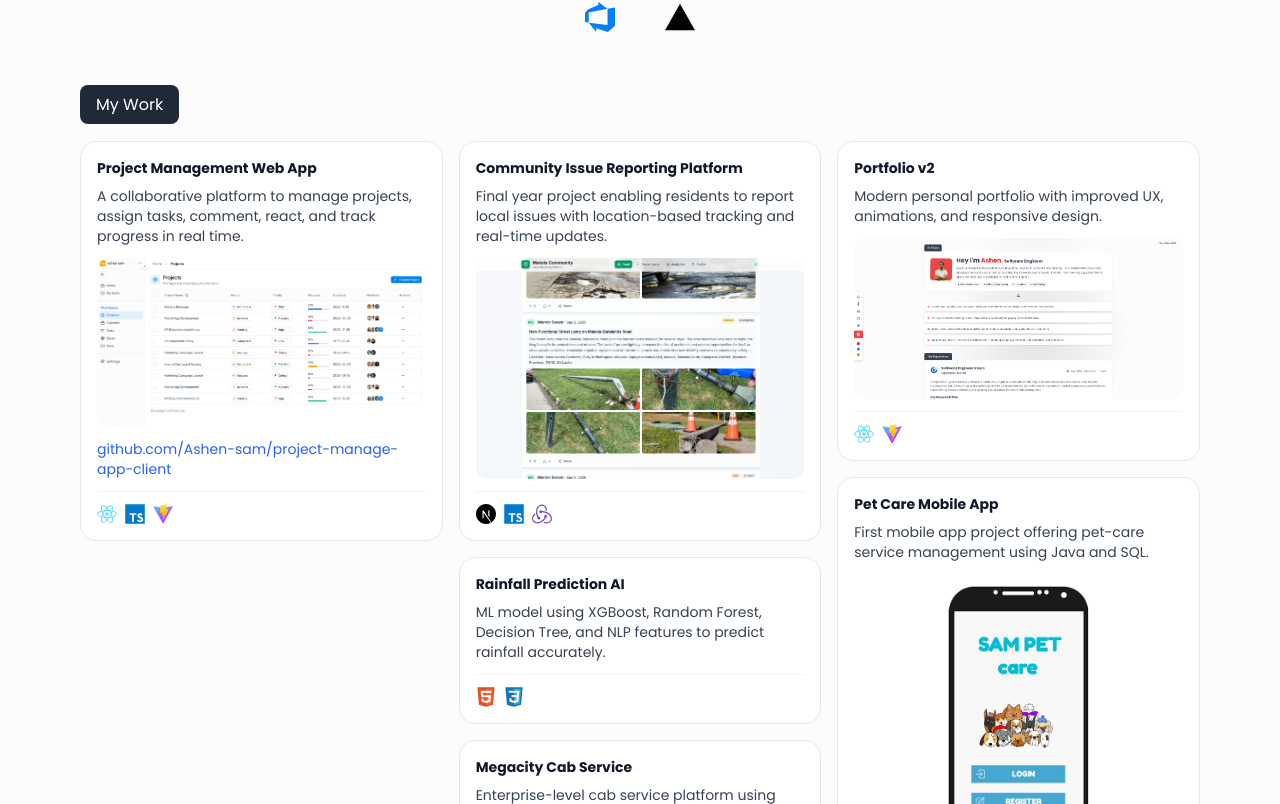
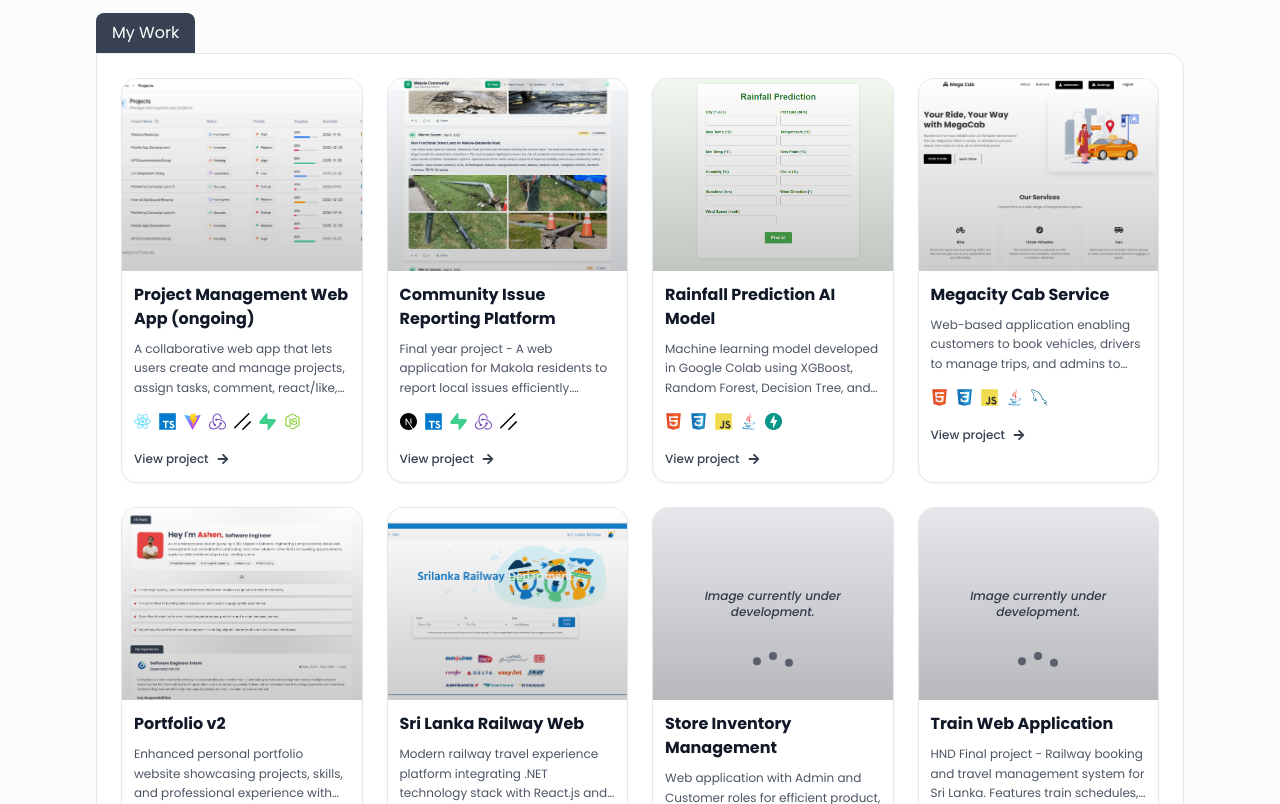
Before and after one commit to Ashen-sam/AshenSam-Portfolio-v2, a React (Vite) app: page / in a window 1280 px wide. Shown: the part 1096-1900 px from the top of the page. Built offline with nearby package versions, Linux system fonts and the light colour scheme; a web font is replaced by a local one.

Commit message:
feat : projects updated

```diff
--- a/src/components/projects/index.jsx
+++ b/src/components/projects/index.jsx
@@ -1,5 +1,5 @@
 import { motion } from "framer-motion";
-import { FaJava } from "react-icons/fa";
+import { FaArrowRight, FaJava } from "react-icons/fa";
 import {
     SiAzuredevops,
     SiCss3,
@@ -17,25 +17,24 @@ import {
     SiTypescript,
     SiVercel
 } from "react-icons/si";
+import image4 from '../../../public/cab.png';
+import image10 from '../../../public/image10.png';
+import image11 from '../../../public/image11.png';
+import image12 from '../../../public/image12.png';
+import image6 from '../../../public/image6.png';
+import image7 from '../../../public/image7.png';
+import image8 from '../../../public/image8.png';
+import image9 from '../../../public/image9.png';
+import image1 from '../../../public/Screenshot 2025-11-13 084737.png';
+import image2 from '../../../public/Screenshot 2025-11-13 085928.png';
 
 import { UseProjects } from "../hooks/useProjects";
 import { TechIcons } from "../TechIcons";
 import { useTheme } from "../ThemeContext";
 
-// images
-import image1 from "../../../public/Screenshot 2025-11-13 084737.png";
-import image2 from "../../../public/Screenshot 2025-11-13 085928.png";
-import image4 from "../../../public/cab.png";
-import image7 from "../../../public/image7.png";
-import image8 from "../../../public/image8.png";
-import image9 from "../../../public/image9.png";
-import image10 from "../../../public/image10.png";
-import image11 from "../../../public/image11.png";
-import image12 from "../../../public/image12.png";
-
 export default function Projects() {
-    const { cardVariants, containerVariants } = UseProjects();
-    const { theme } = useTheme();
+    const { cardVariants, containerVariants } = UseProjects()
+    const { theme } = useTheme()
 
     const techIcons = [
         <SiReact color="#61DAFB" />,
@@ -43,75 +42,137 @@ export default function Projects() {
         <SiTailwindcss color="#38B2AC" />,
         <SiRedux color="#764ABC" />,
         <SiSupabase color="#3ECF8E" />,
-        <SiShadcnui className="dark:text-gray-100" />,
+        <SiShadcnui className="dark:text-gray-100 text-[#000000]" />,
         <SiJavascript color="#F7DF1E" />,
         <SiHtml5 color="#E34F26" />,
         <SiCss3 color="#1572B6" />,
         <SiPostman color="#FF6C37" />,
         <FaJava color="#007396" />,
-        <SiNextdotjs className="dark:text-gray-100" />,
+        <SiNextdotjs className="dark:text-gray-100 text-[#000000]" />,
         <SiMui color="#007FFF" />,
-        <SiGithub />,
+        <SiGithub color="#764ABC" />,
         <SiAzuredevops color="#007FFF" />,
-        <SiVercel />
+        <SiVercel className="dark:text-gray-100 text-[#000000]" />
     ];
 
     const projects = [
         {
+            id: 0,
+            title: "Project Management Web App (ongoing)",
+            description: "A collaborative web app that lets users create and manage projects, assign tasks, comment, react/like, and follow progress in real time.",
+            icons: [TechIcons[0].svg, TechIcons[1].svg, TechIcons[2].svg, TechIcons[3].svg, TechIcons[10].svg, TechIcons[11].svg, TechIcons[22].svg],
+            tags: ["Full Stack", "Project Management"],
+            image: image1,
+            link: 'https://github.com/Ashen-sam/project-manage-app-client'
+        },
+        {
             id: 1,
-            title: "Project Management Web App",
-            description:
-                "A collaborative platform to manage projects, assign tasks, comment, react, and track progress in real time.",
-            icons: [TechIcons[0].svg, TechIcons[1].svg, TechIcons[2].svg],
-            image: image1,
-            link: "https://github.com/Ashen-sam/project-manage-app-client",
-            showImage: true
+            title: "Community Issue Reporting Platform",
+            description: "Final year project - A web application for Makola residents to report local issues efficiently. Features real-time updates, secure authentication, and location-based reporting with photo uploads.",
+            icons: [TechIcons[9].svg, TechIcons[1].svg, TechIcons[11].svg, TechIcons[3].svg, TechIcons[10].svg],
+            tags: ["Final Year Project", "Full Stack"],
+            image: image2,
+            link: 'https://github.com/Ashen-sam/makola-web-application'
         },
         {
             id: 2,
-            title: "Community Issue Reporting Platform",
-            description:
-                "Final year project enabling residents to report local issues with location-based tracking and real-time updates.",
-            icons: [TechIcons[9].svg, TechIcons[1].svg, TechIcons[3].svg],
-            image: image2,
-            showImage: true
+            title: "Rainfall Prediction AI Model",
+            description: "Machine learning model developed in Google Colab using XGBoost, Random Forest, Decision Tree, and NLP features to predict rainfall with optimized accuracy.",
+            icons: [TechIcons[6].svg, TechIcons[7].svg, TechIcons[8].svg, TechIcons[13].svg, TechIcons[15].svg],
+            tags: ["Machine Learning", "AI"],
+            image: image11,
+            link: 'https://github.com/Ashen-sam/rainfall-prediction-model'
         },
         {
             id: 3,
-            title: "Rainfall Prediction AI",
-            description:
-                "ML model using XGBoost, Random Forest, Decision Tree, and NLP features to predict rainfall accurately.",
-            icons: [TechIcons[6].svg, TechIcons[7].svg],
-            image: image11,
-            showImage: false
+            title: "Megacity Cab Service",
+            description: "Web-based application enabling customers to book vehicles, drivers to manage trips, and admins to oversee operations. Built with JSP, Servlets, and MySQL on Apache Tomcat.",
+            icons: [TechIcons[6].svg, TechIcons[7].svg, TechIcons[8].svg, TechIcons[13].svg, TechIcons[14].svg],
+            tags: ["Full Stack", "Enterprise"],
+            image: image4,
+            link: 'https://github.com/Ashen-sam/java-web-mega-city-cab'
+        },
+        {
+            id: 12,
+            title: "Portfolio v2",
+            description: "Enhanced personal portfolio website showcasing projects, skills, and professional experience with modern design and improved user experience.",
+            icons: [TechIcons[0].svg, TechIcons[2].svg, TechIcons[4].svg, TechIcons[19].svg],
+            tags: ["Portfolio", "Current"],
+            image: image8,
+            link: 'https://github.com/Ashen-sam/AshenSam-Portfolio-v2'
+        },
+        {
+            id: 6,
+            title: "Sri Lanka Railway Web",
+            description: "Modern railway travel experience platform integrating .NET technology stack with React.js and Tailwind CSS for smooth and scalable user interactions.",
+            icons: [TechIcons[0].svg, TechIcons[4].svg, TechIcons[2].svg, TechIcons[17].svg, TechIcons[5].svg],
+            tags: ["Full Stack", "Modern Web"],
+            image: image10,
+            link: ''
         },
         {
             id: 4,
-            title: "Megacity Cab Service",
-            description:
-                "Enterprise-level cab service platform using JSP, Servlets, and MySQL.",
-            icons: [TechIcons[13].svg],
-            image: image4,
-            showImage: false
+            title: "Store Inventory Management",
+            description: "Web application with Admin and Customer roles for efficient product, order, and inventory management. Developed using JSP, Servlets, and MySQL.",
+            icons: [TechIcons[6].svg, TechIcons[7].svg, TechIcons[8].svg, TechIcons[13].svg, TechIcons[14].svg],
+            tags: ["Full Stack", "Management System"],
+            link: 'https://github.com/Ashen-sam/store-inventory-management-web-app'
         },
         {
             id: 5,
-            title: "Portfolio v2",
-            description:
-                "Modern personal portfolio with improved UX, animations, and responsive design.",
-            icons: [TechIcons[0].svg, TechIcons[2].svg],
-            image: image8,
-            showImage: true
+            title: "Train Web Application",
+            description: "HND Final project - Railway booking and travel management system for Sri Lanka. Features train schedules, seat reservations, and booking management built with PHP and MySQL.",
+            icons: [TechIcons[6].svg, TechIcons[7].svg, TechIcons[8].svg, TechIcons[16].svg, TechIcons[14].svg],
+            tags: ["Final Project", "Full Stack"],
+            link: 'https://github.com/Ashen-sam/final-Project'
         },
         {
-            id: 6,
+            id: 7,
+            title: "4You-Shop Web",
+            description: "E-commerce platform with frontend implementation using HTML, CSS, and JavaScript, backed by PHP and MySQL for complete end-to-end web development.",
+            icons: [TechIcons[6].svg, TechIcons[7].svg, TechIcons[8].svg, TechIcons[16].svg, TechIcons[14].svg],
+            tags: ["E-commerce", "Full Stack"],
+            link: "https://github.com/Ashen-sam/4You-shop"
+        },
+        {
+            id: 8,
             title: "Pet Care Mobile App",
-            description:
-                "First mobile app project offering pet-care service management using Java and SQL.",
-            icons: [TechIcons[20].svg],
+            description: "First mobile application project with two user types: customers and pet-care providers. Offers practical pet care service management built with Java and SQL.",
+            icons: [TechIcons[20].svg, TechIcons[13].svg, TechIcons[21].svg],
+            tags: ["Mobile", "First Project"],
             image: image7,
-            showImage: true
-        }
+            link: 'https://github.com/Ashen-sam/PET-CARE-APP'
+        },
+        {
+            id: 9,
+            title: "Apple Store Desktop App",
+            description: "GUI desktop application for cashier, manager, and product/stock management operations. Developed using Java and Java Swing with focus on functionality.",
+            icons: [TechIcons[13].svg, TechIcons[21].svg],
+            tags: ["Desktop", "Management"],
+            image: image9,
+            link: "https://github.com/Ashen-sam/APPPLE-ISTORES"
+        },
+        {
+            id: 10,
+            title: "Portfolio v1",
+            description: "Personal web portfolio using React JS, pure CSS, Framer Motion, and React Icons. First React project showcasing development skills and projects.",
+            icons: [TechIcons[0].svg, TechIcons[7].svg],
+            tags: ["Portfolio", "React"],
+            site: true,
+            image: image12,
+            link: 'https://github.com/Ashen-sam/SAM-PORTFOLIO'
+        },
+        {
+            id: 11,
+            title: "Team Web (Tech Chronicles)",
+            description: "First responsive website project demonstrating foundational web development skills and mobile-friendly responsive design using HTML, CSS, and JavaScript.",
+            icons: [TechIcons[6].svg, TechIcons[7].svg, TechIcons[8].svg],
+            tags: ["Responsive", "First Web Project"],
+            site: true,
+            image: image6,
+            site_link: 'https://ashen-sam.github.io/TEAM-TECH-TRONICLES/',
+            link: "https://github.com/Ashen-sam/TEAM-TECH-TRONICLES"
+        },
     ];
 
     return (
@@ -120,19 +181,22 @@ export default function Projects() {
             variants={containerVariants}
             initial="hidden"
             whileInView="visible"
-            viewport={{ once: true }}
+            viewport={{ once: true, amount: 0 }}
         >
-            <div className="max-w-6xl mx-auto px-4 mt-10">
+            <div className="max-w-6xl mx-auto px-4 sm:px-6 lg:px-8 mt-10">
 
                 {/* Tech icons */}
                 <motion.div
-                    className="flex flex-wrap justify-center gap-6 mb-12"
+                    className="my-10 flex flex-wrap items-center justify-center mx-auto"
+                    initial="hidden"
+                    whileInView="visible"
+                    viewport={{ once: true, amount: 0 }}
                     variants={containerVariants}
                 >
-                    {techIcons.map((icon, i) => (
+                    {techIcons.map((icon, idx) => (
                         <motion.div
-                            key={i}
-                            className="text-3xl w-14 h-14 flex items-center justify-center"
+                            key={idx}
+                            className="text-3xl flex justify-center items-center w-16 h-16"
                             variants={cardVariants}
                         >
                             {icon}
@@ -140,61 +204,89 @@ export default function Projects() {
                     ))}
                 </motion.div>
 
-                {/* Title */}
-                <div className="mb-6">
-                    <span className="bg-gray-800 text-white px-4 py-2 rounded-lg">
+                <motion.div
+                    variants={cardVariants}
+                    className="flex items-center "
+                >
+                    <motion.div
+                        className="bg-gray-700 dark:bg-gray-800 text-white px-4 py-2 rounded-t-lg flex items-center justify-center"
+                        whileHover={{ scale: 1.05 }}
+                        transition={{ type: "spring", stiffness: 300 }}
+                    >
                         My Work
-                    </span>
+                    </motion.div>
+                </motion.div>
+
+                <div className="p-6 mx-auto bg-white dark:border-none dark:bg-transparent/10 rounded-2xl rounded-tl-none shadow-sm border border-gray-200">
+                    <motion.div className="grid grid-cols-1 md:grid-cols-4 gap-6" variants={containerVariants}>
+                        {projects.map((project) => (
+                            <motion.div
+                                key={project.id}
+                                className="group bg-white dark:bg-zinc-900 rounded-2xl shadow-sm border border-gray-200 dark:border-gray-700 overflow-hidden hover:shadow-md transition-all duration-300 cursor-pointer"
+                                variants={cardVariants}
+                                whileHover={{ scale: 1.05 }}
+                            >
+                                <div className="relative h-48 bg-gray-200 overflow-hidden">
+                                    {project.image ? <img
+                                        src={project.image}
+                                        alt={project.title}
+                                        className="w-full h-full object-cover group-hover:scale-105 transition-transform duration-500"
+                                    /> : (
+                                        <div className="flex flex-col justify-center items-center min-h-[200px] text-gray-700 text-lg font-medium italic">
+                                            <div className="text-xs p-10 text-center">
+                                                Image currently under development.
+                                            </div>
+                                            <div className="flex space-x-2">
+                                                {[0, 1, 2].map((i) => (
+                                                    <motion.span
+                                                        key={i}
+                                                        className={`w-2 h-2 bg-gray-500 rounded-full`}
+                                                        animate={{ y: [0, -8, 0] }}
+                                                        transition={{
+                                                            duration: 0.6,
+                                                            repeat: Infinity,
+                                                            delay: i * 0.2,
+                                                            ease: "easeInOut",
+                                                        }}
+                                                    />
+                                                ))}
+                                            </div>
+                                        </div>
+                                    )}
+                                    <div className={`absolute inset-0 bg-gradient-to-t from-black/20 to-transparent`}></div>
                                 </div>
 
-                {/* ✅ MASONRY LAYOUT */}
-                <motion.div
-                    className="columns-1 sm:columns-2 lg:columns-3 gap-4"
-                    variants={containerVariants}
-                >
-                    {projects.map(project => (
-                        <motion.div
-                            key={project.id}
-                            variants={cardVariants}
-                            className="mb-4 break-inside-avoid bg-white dark:bg-zinc-900 rounded-2xl border border-gray-200 dark:border-gray-700 p-4 hover:shadow-lg transition"
-                        >
-                            <h3 className="font-bold text-sm text-gray-900 dark:text-gray-100 mb-2">
-                                {project.title}
-                            </h3>
+                                <div className="p-3 relative">
+                                    <h3 className="text-md font-bold dark:text-gray-200 text-gray-900 mb-2">{project.title}</h3>
+                                    <p className="text-xs text-gray-600 dark:text-gray-300 leading-relaxed mb-4 line-clamp-3">{project.description}</p>
 
-                            <p className="text-sm text-gray-700 dark:text-gray-300 mb-3">
-                                {project.description}
-                            </p>
-
-                            {project.showImage && (
-                                <img
-                                    src={project.image}
-                                    alt={project.title}
-                                    className="rounded-xl mb-3"
-                                />
-                            )}
+                                    <div className={`flex items-center gap-2 text-black text-lg mb-4`}>
+                                        {Array.isArray(project.icons)
+                                            ? project.icons.map((icon, idx) => (
+                                                <div key={idx} className="hover:text-gray-900 transition-colors w-[17px]">
+                                                    {icon}
+                                                </div>
+                                            ))
+                                            : project.icons}
+                                    </div>
 
                                     {project.link && (
                                         <a
                                             href={project.link}
                                             target="_blank"
-                                    className="text-blue-600 dark:text-blue-400 text-sm block mb-3"
+                                            rel="noopener noreferrer"
+                                            className="inline-flex items-center gap-2 text-sm text-gray-700 hover:text-gray-900 font-medium group/link transition-colors"
                                         >
-                                    {project.link.replace("https://", "")}
+                                            <span className="text-xs dark:text-gray-300">View project</span>
+                                            <FaArrowRight className="dark:text-gray-300 text-xs group-hover/link:translate-x-1 transition-transform" />
                                         </a>
                                     )}
-
-                            <div className="flex gap-2 pt-3 border-t border-gray-100 dark:border-gray-700">
-                                {project.icons.map((icon, i) => (
-                                    <div key={i} className="w-5 h-5">
-                                        {icon}
-                                    </div>
-                                ))}
                                 </div>
                             </motion.div>
                         ))}
                     </motion.div>
                 </div>
+            </div>
         </motion.div>
     );
 }
```
Lines whose indentation alone changed are shown as unchanged.
